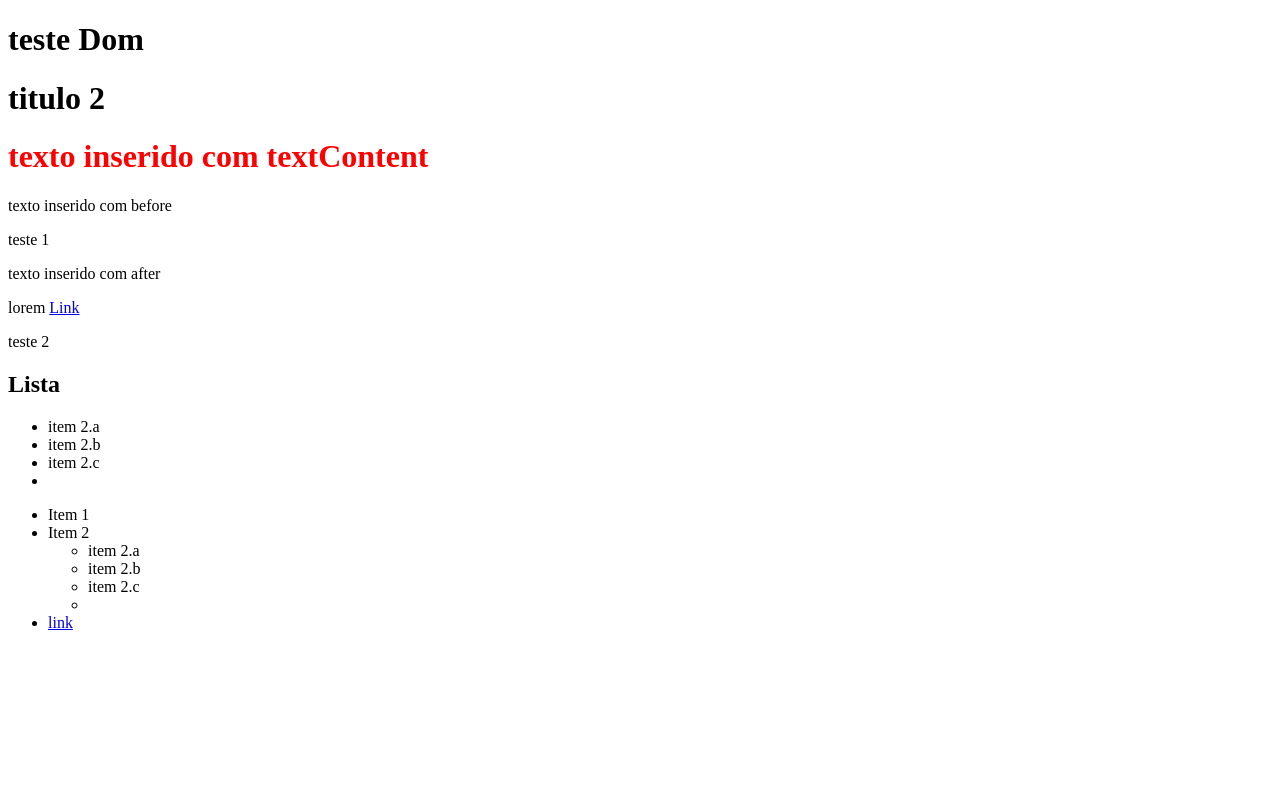
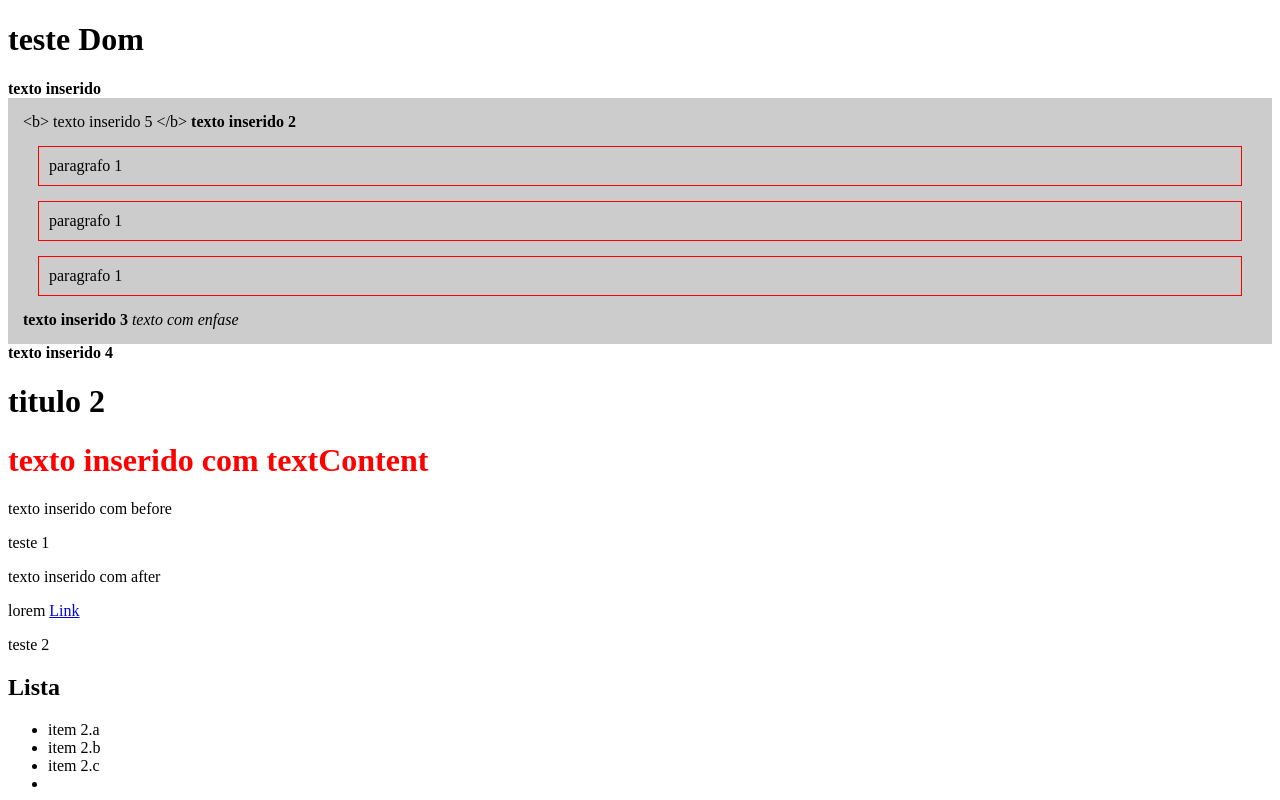
Before and after one commit to vanessafmotta/curso-de-JavaScript-udemy, a plain HTML site: page DOM_2/create_dom.html in a window 1280 px wide. Shown: the top 800 px of the page. Drawn offline with Linux system fonts and the light colour scheme.

Commit message:
beforebegin, afterbegin, beforeend, afterend

```diff
--- a/DOM_2/create_dom.html
+++ b/DOM_2/create_dom.html
@@ -6,10 +6,31 @@
     <meta http-equiv="X-UA-Compatible" content="IE=edge">
     <meta name="viewport" content="width=device-width, initial-scale=1.0">
     <title>Document</title>
+    <style>
+        .container2 {
+            background: #ccc;
+            padding: 15px;
+        }
+
+        .container2 p {
+            border: 1px solid red;
+            padding: 10px;
+            margin: 15px;
+        }
+    </style>
 </head>
 
 <body>
     <h1>teste Dom</h1>
+    <!-- beforebegin -->
+    <div class="container2">
+        <!-- afterbegin -->
+        <p>paragrafo 1</p>
+        <p>paragrafo 1</p>
+        <p>paragrafo 1</p>
+        <!-- beforeend -->
+    </div>
+    <!-- afterend -->
     <div class="container">
         <p>teste 1</p>
         <p>lorem <a href="#"> Link </a></p>
@@ -59,7 +80,7 @@
         const title2 = document.createElement('h1')
         title2.textContent = "titulo 2 "
 
-        const list =  document.querySelector("ul")
+        const list = document.querySelector("ul")
 
         const container = document.querySelector(".container")
 
@@ -82,6 +103,23 @@
         segundoParagrafo.before("texto inserido com before")
 
 
+        const container2 = document.querySelector(".container2")
+        //beforebegin, afterbegin, beforeend, afterend
+
+        container2.insertAdjacentHTML("beforebegin", "<b> texto inserido </b>")
+        container2.insertAdjacentHTML("afterbegin", "<b> texto inserido 2 </b>")
+        container2.insertAdjacentHTML("beforeend", "<b> texto inserido 3 </b>")
+        container2.insertAdjacentHTML("afterend", "<b> texto inserido 4 </b>")
+
+        container2.insertAdjacentText("afterbegin", "<b> texto inserido 5 </b>")
+
+        const em = document.createElement("em")
+        em.textContent = " texto com enfase"
+        container2.insertAdjacentElement("beforeend", em)
+
+
+
+
 
     </script>
 </body>
```
